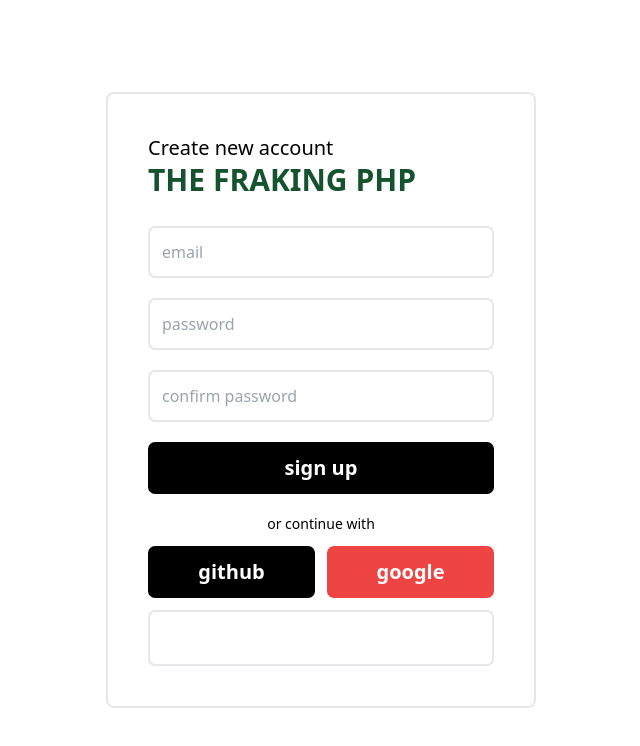
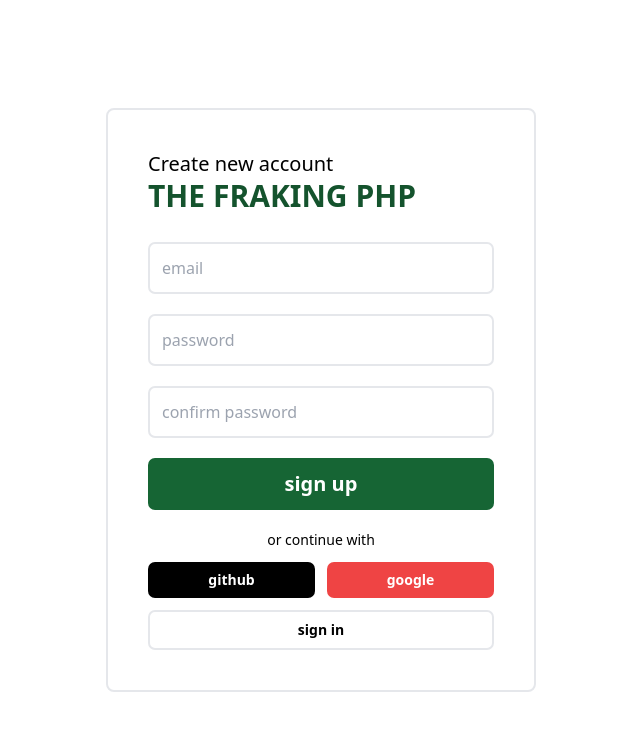
Before and after one commit to BAP-PNV/sis-team-1-front-end, a React (Create React App) app: page / in a window 1280 px wide. Shown: the top 746 px of the page, without its empty margins (319-959 px from the left). Built offline with nearby package versions, Linux system fonts and the light colour scheme.

Commit message:
[feat] use tailwind-merge

```diff
--- a/src/components/core/button/Button.tsx
+++ b/src/components/core/button/Button.tsx
@@ -1,3 +1,5 @@
+import { twMerge } from "tailwind-merge"
+
 interface ButtonProps
 {
    title: string
@@ -7,7 +9,7 @@ interface ButtonProps
 function Button(props: ButtonProps)
 {
    return (
-      <button className={`${props.className} w-full bg-black p-3 text-white text-xl font-bold rounded-[7px]`}>
+      <button className={twMerge("w-full bg-green-800 p-3 text-white text-xl font-bold rounded-[7px]", props.className )}>
          {props.title}
       </button>
    )
```
